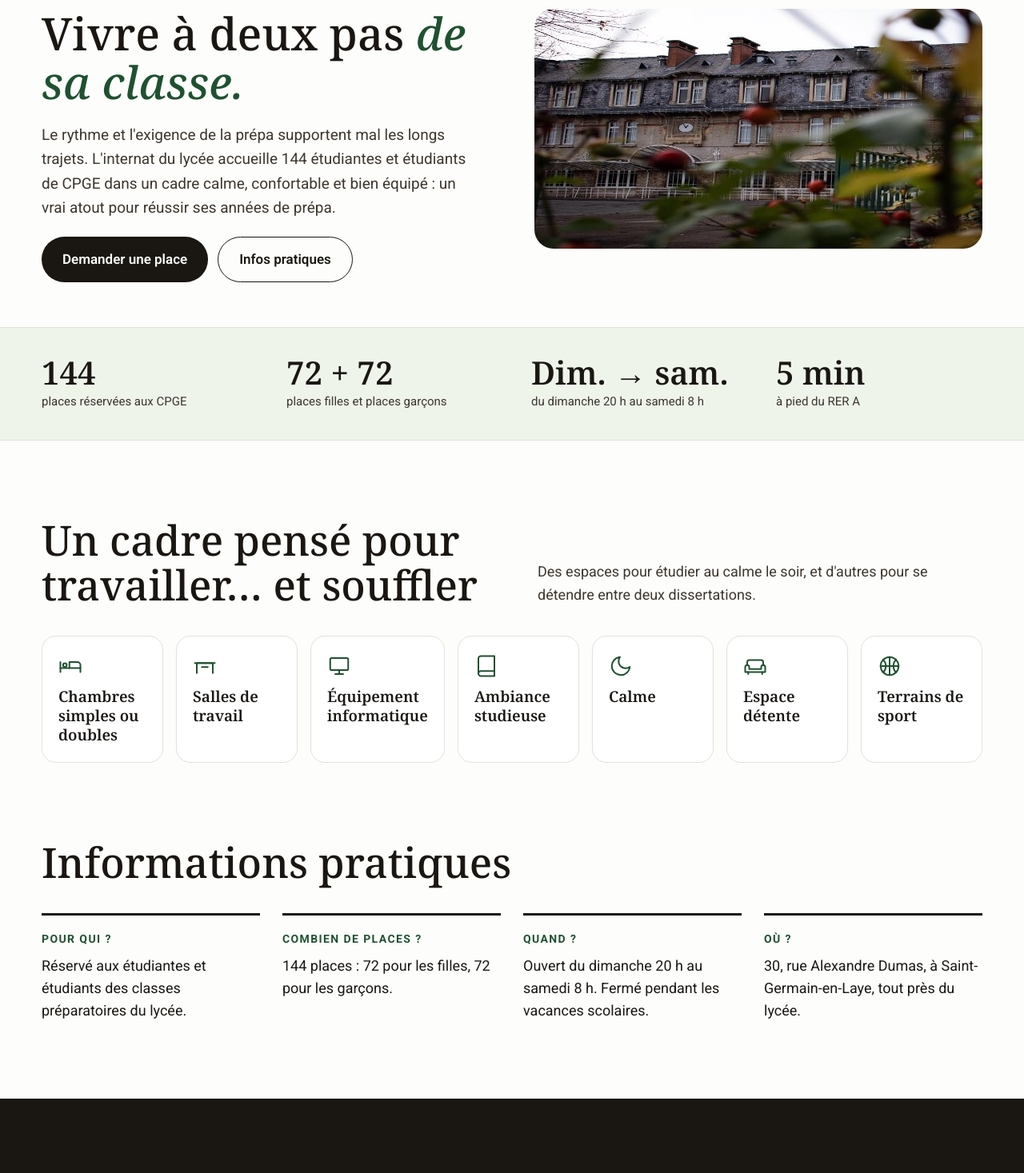
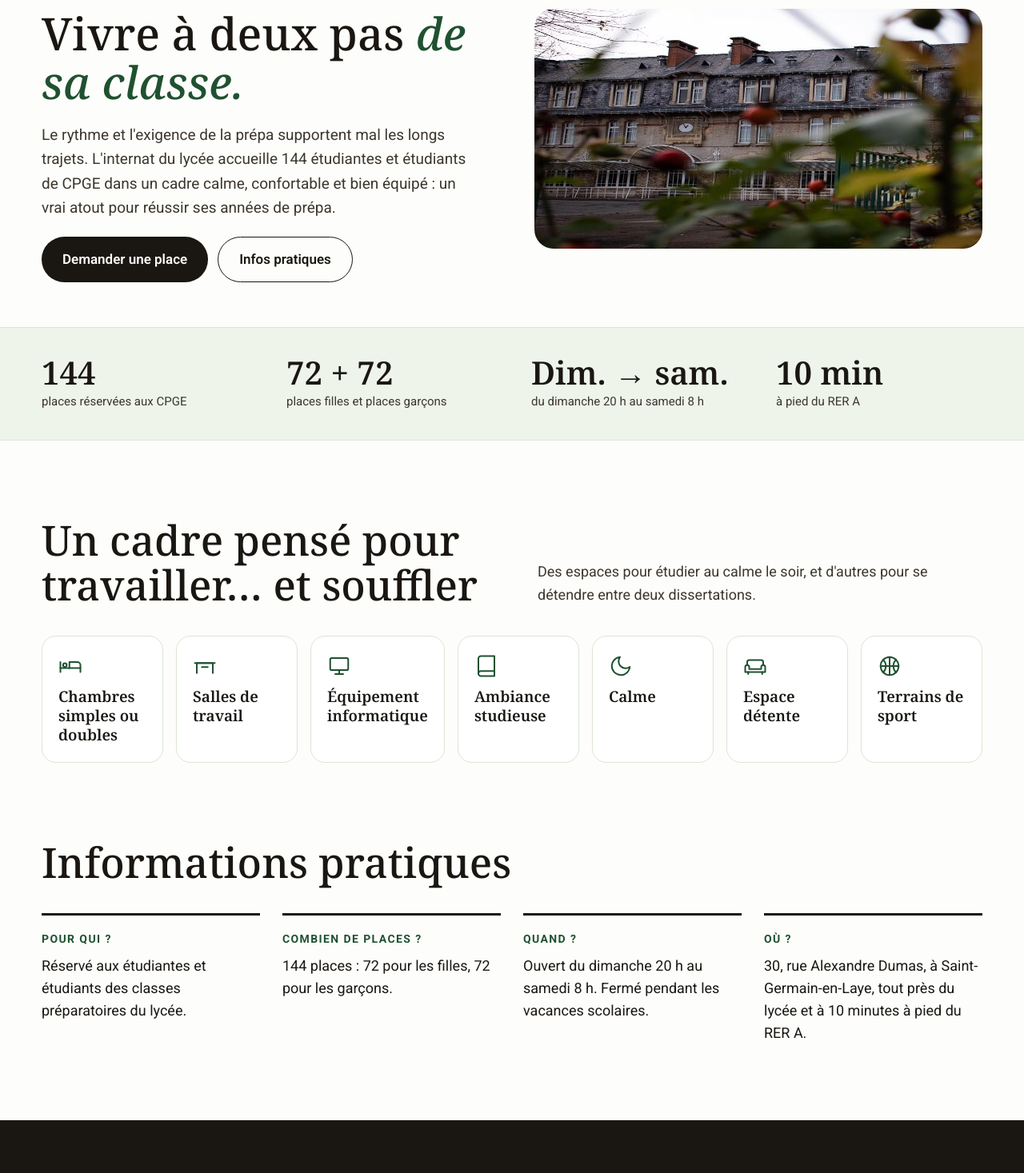
Before and after one commit to MasterKarin99/jda-cpge-litteraires, a plain HTML site: page internat.html in a window 1280 px wide. Shown: the part 186-1653 px from the top of the page at 80% size. Drawn offline with Linux system fonts and the light colour scheme.

Commit message:
Internat : 10 minutes à pied du RER A
Co-Authored-By: Claude Opus 5.5 <noreply@anthropic.com>
Claude-Session: https://claude.ai/code/session_01MuZZk3d7t38LAa8eTkq9JZ

```diff
--- a/internat.html
+++ b/internat.html
@@ -59,7 +59,7 @@ a{color:#1F5130}a:hover{color:#143820}
 <div style="flex: 1 1 200px; display: flex; flex-direction: column; gap: 4px"><span style="font-family: 'Noto Serif', serif; font-size: 40px; font-weight: 600; line-height: 1">144</span><span style="color: #3D372D; font-size: 15px">places réservées aux CPGE</span></div>
 <div style="flex: 1 1 200px; display: flex; flex-direction: column; gap: 4px"><span style="font-family: 'Noto Serif', serif; font-size: 40px; font-weight: 600; line-height: 1">72 + 72</span><span style="color: #3D372D; font-size: 15px">places filles et places garçons</span></div>
 <div style="flex: 1 1 200px; display: flex; flex-direction: column; gap: 4px"><span style="font-family: 'Noto Serif', serif; font-size: 40px; font-weight: 600; line-height: 1">Dim. → sam.</span><span style="color: #3D372D; font-size: 15px">du dimanche 20 h au samedi 8 h</span></div>
-<div style="flex: 1 1 200px; display: flex; flex-direction: column; gap: 4px"><span style="font-family: 'Noto Serif', serif; font-size: 40px; font-weight: 600; line-height: 1">5 min</span><span style="color: #3D372D; font-size: 15px">à pied du RER A</span></div>
+<div style="flex: 1 1 200px; display: flex; flex-direction: column; gap: 4px"><span style="font-family: 'Noto Serif', serif; font-size: 40px; font-weight: 600; line-height: 1">10 min</span><span style="color: #3D372D; font-size: 15px">à pied du RER A</span></div>
 </div>
 </section>
 
@@ -119,7 +119,7 @@ a{color:#1F5130}a:hover{color:#143820}
 </div>
 <div style="flex: 1 1 240px; border-top: 3px solid #1A1712; padding-top: 18px; display: flex; flex-direction: column; gap: 8px">
 <h3 style="margin: 0; font-size: 14px; font-weight: 700; letter-spacing: 0.1em; text-transform: uppercase; color: #1F5130">Où ?</h3>
-<p style="margin: 0; font-size: 18px; line-height: 1.55">30, rue Alexandre Dumas, à Saint-Germain-en-Laye, tout près du lycée.</p>
+<p style="margin: 0; font-size: 18px; line-height: 1.55">30, rue Alexandre Dumas, à Saint-Germain-en-Laye, tout près du lycée et à 10 minutes à pied du RER A.</p>
 </div>
 </div>
 </section>
```
